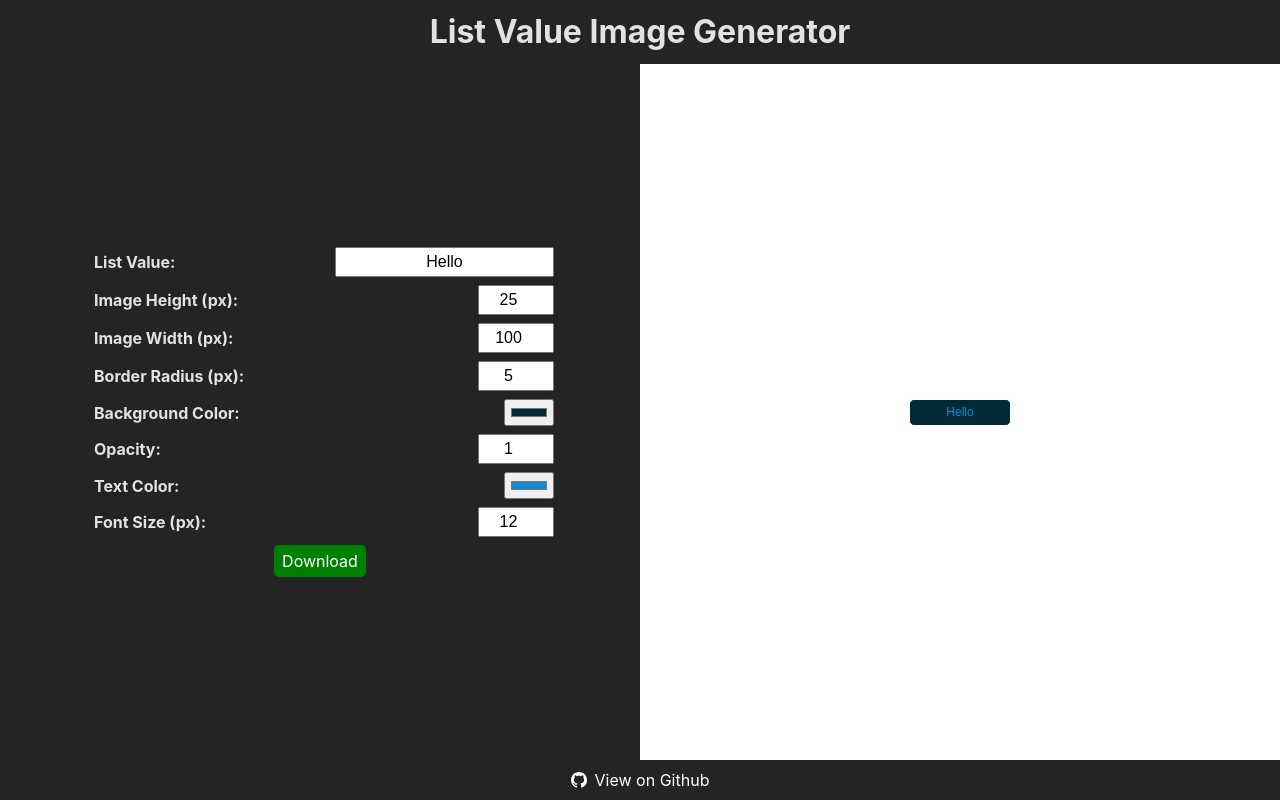
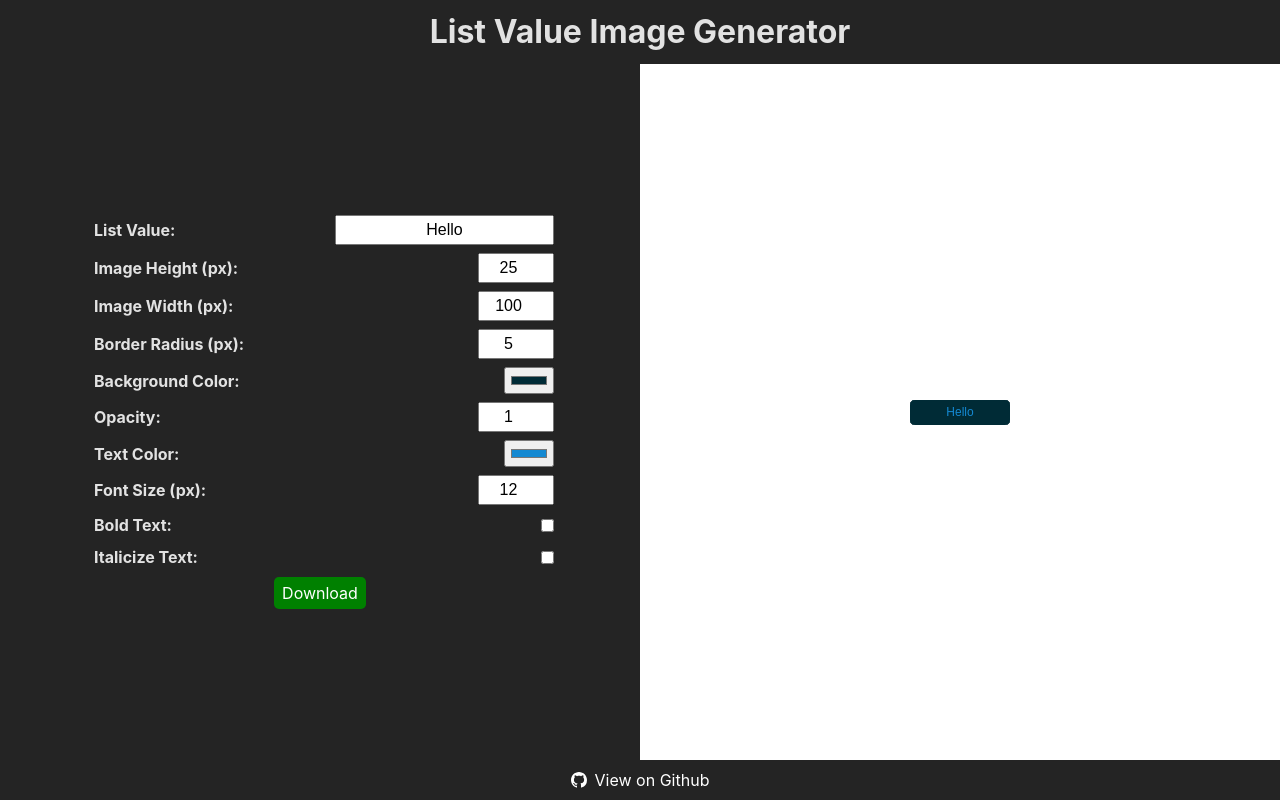
Before and after one commit to StevanFreeborn/ListValueImageGenerator, a React (Vite) app: page / in a window 1280 px wide. Built offline with nearby package versions, Linux system fonts and the light colour scheme; the HTML template or start-up script is replaced by a standard one.

Commit message:
feat: implement bolding and italicizing text

```diff
--- a/src/App.tsx
+++ b/src/App.tsx
@@ -12,6 +12,8 @@ export default function App() {
       listValue: 'Hello',
       textColor: '#1489d2',
       fontSize: 12,
+      boldText: false,
+      italicizeText: false,
       backgroundColor: '#002b36',
       opacity: 1,
       height: 25,
@@ -69,7 +71,12 @@ export default function App() {
 
     context.globalAlpha = 1;
 
-    context.font = `${settings.fontSize}px Arial`;
+    context.font = `${
+      settings.italicizeText ? 'italic' : ''
+    } ${settings.boldText ? 'bold' : ''} ${
+      settings.fontSize
+    }px Arial`;
+
     context.fillStyle = `${settings.textColor}`;
 
     context.textAlign = 'center';
@@ -84,10 +91,33 @@ export default function App() {
     setDownloadLink(context.canvas.toDataURL());
   }, [settings]);
 
+  function getUpdateValue({
+    target,
+  }: {
+    target: HTMLInputElement;
+  }): {
+    name: string;
+    value: string | boolean | number;
+  } {
+    const { name, type, value, checked } = target;
+
+    switch (type) {
+      case 'checkbox':
+        return { name, value: checked };
+      case 'number':
+        return { name, value: Number(value) };
+      default:
+        return { name, value };
+    }
+  }
+
   const handleInputChange = (
     e: ChangeEvent<HTMLInputElement>
   ) => {
-    const { name, value } = e.target;
+    const { name, value } = getUpdateValue({
+      target: e.target,
+    });
+
     setSettings(previous => ({
       ...previous,
       [name]: value,
@@ -111,7 +141,7 @@ export default function App() {
               <input
                 id="listValue"
                 name="listValue"
-                defaultValue={settings.listValue}
+                value={settings.listValue}
                 type="text"
                 onChange={handleInputChange}
                 maxLength={150}
@@ -176,7 +206,7 @@ export default function App() {
               <input
                 id="opacity"
                 name="opacity"
-                defaultValue={settings.opacity}
+                value={settings.opacity}
                 type="number"
                 onChange={handleInputChange}
                 min={0}
@@ -203,11 +233,33 @@ export default function App() {
               <input
                 id="fontSize"
                 name="fontSize"
-                defaultValue={settings.fontSize}
+                value={settings.fontSize}
                 type="number"
                 onChange={handleInputChange}
                 min={1}
                 max={200}
+              ></input>
+            </div>
+            <div className={styles.formGroup}>
+              <label htmlFor="boldText">Bold Text: </label>
+              <input
+                id="boldText"
+                name="boldText"
+                checked={settings.boldText === true}
+                type="checkbox"
+                onChange={handleInputChange}
+              ></input>
+            </div>
+            <div className={styles.formGroup}>
+              <label htmlFor="italicizeText">
+                Italicize Text:{' '}
+              </label>
+              <input
+                id="italicizeText"
+                name="italicizeText"
+                checked={settings.italicizeText === true}
+                type="checkbox"
+                onChange={handleInputChange}
               ></input>
             </div>
             <div className={styles.downloadContainer}>
--- a/src/types.d.ts
+++ b/src/types.d.ts
@@ -1,6 +1,8 @@
 type GeneratorSettings = {
   listValue: string;
   textColor: string;
+  boldText: boolean;
+  italicizeText: boolean;
   fontSize: number;
   backgroundColor: string;
   opacity: number;
```
